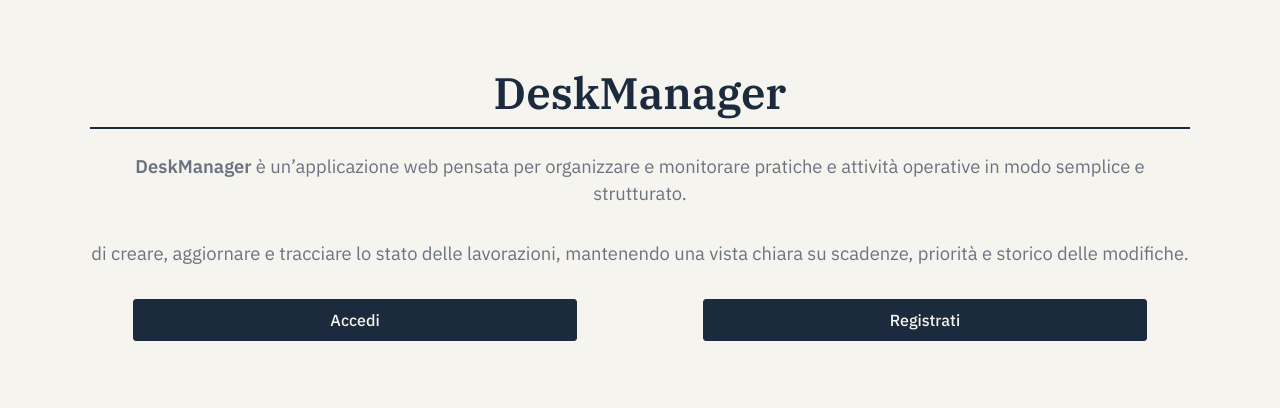
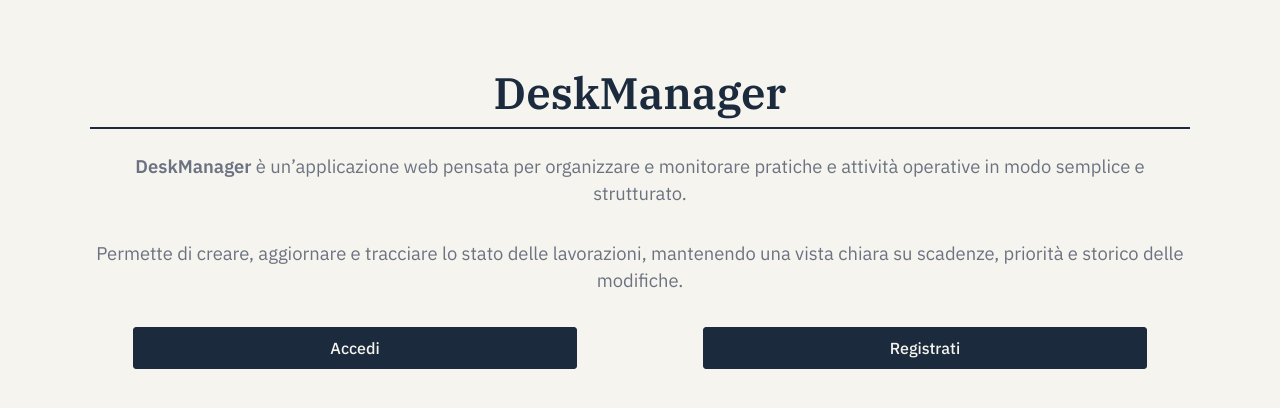
Before and after one commit to Sara-Reb/DeskManager, a Flask app: page /landing in a window 1280 px wide. Shown: the part 63-471 px from the top of the page. Run offline with Flask 3, Linux system fonts and the light colour scheme; some libraries are stand-ins or nearby versions.

Commit message:
Fix typo in landing page description for clarity

```diff
--- a/templates/landing.html
+++ b/templates/landing.html
@@ -10,7 +10,7 @@
       e monitorare pratiche e attività operative in modo semplice e strutturato.
     </p>
     <p>
-      di creare, aggiornare e tracciare lo stato delle lavorazioni, mantenendo
+      Permette di creare, aggiornare e tracciare lo stato delle lavorazioni, mantenendo
       una vista chiara su scadenze, priorità e storico delle modifiche.
     </p>
     <div class="row justify-content-around gap-3">
```
